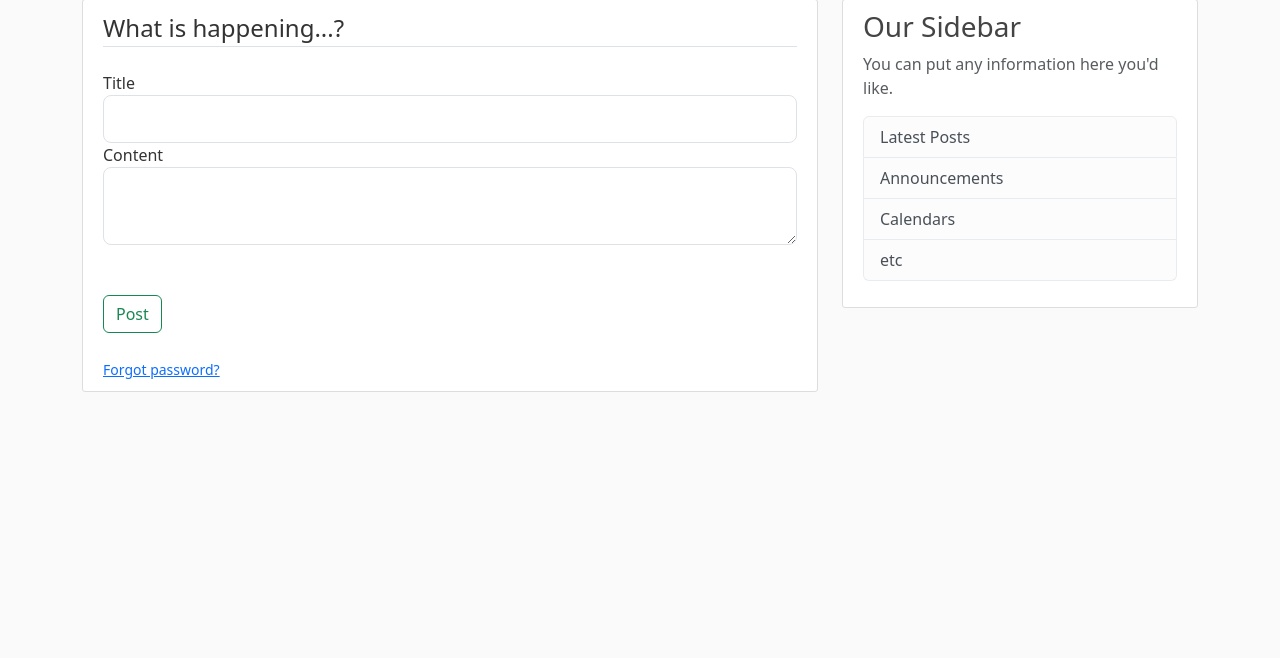
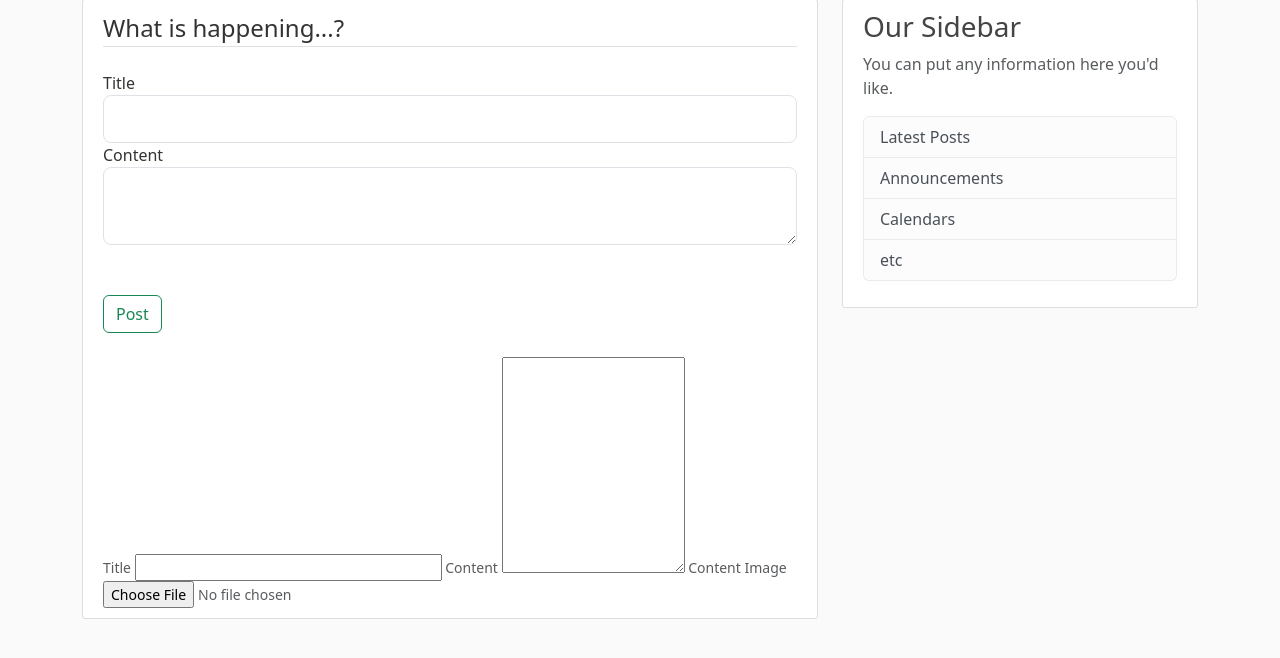
Before and after one commit to lawrence-254/news_letter, a Flask app: template newsLetter/templates/create_post.html in a window 1280 px wide. Shown: the part 81-739 px from the top of the page. Run offline with Flask 3, Linux system fonts and the light colour scheme; tables that the repository leaves empty hold one stand-in row (values such as "Sample post"); the template is opened without the code that fills it: values that come from a table or form of the project are taken from there, most other values are stand-ins (such as "Sample title", 1, 10 or a date in 2020); some libraries are stand-ins or nearby versions.

Commit message:
image field

```diff
--- a/newsLetter/templates/create_post.html
+++ b/newsLetter/templates/create_post.html
@@ -1,6 +1,6 @@
 {% extends "layout.html" %} {% block content %}
 <div class="content-section">
-  <form action="" method="post">
+  <form action="" method="post" enctype="multipart/form-data">
     {{ form.hidden_tag() }}
     <fieldset class="form-group">
       <legend class="border-bottom mb-4">What is happening...?</legend>
@@ -53,7 +53,9 @@
       {{ form.submit(class="btn btn-outline-success") }}
     </div>
     <small class="text-muted mt-4">
-      <a class="ml-2" href="{{ url_for('register') }}">Forgot password?</a>
+      {{ form.hidden_tag() }} {{ form.title.label }} {{ form.title(size=32) }}
+      {{ form.content.label }} {{ form.content(rows=10) }} {{
+      form.content_image.label }} {{ form.content_image() }}
     </small>
   </form>
 </div>
```
